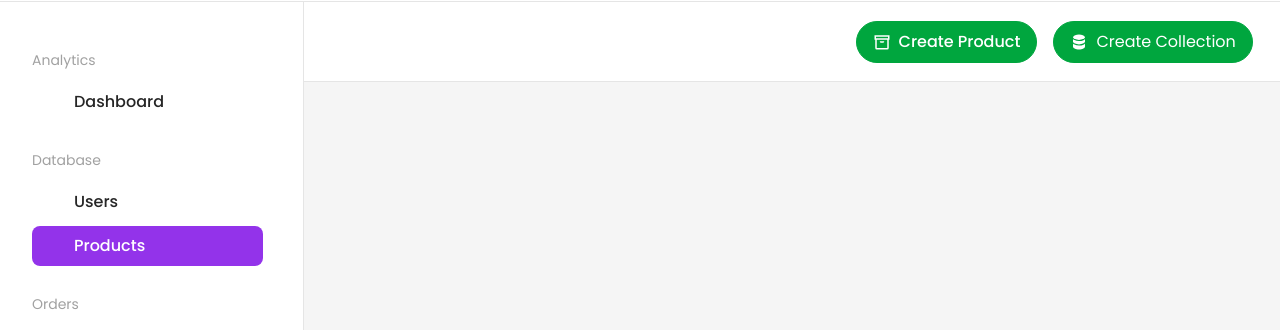
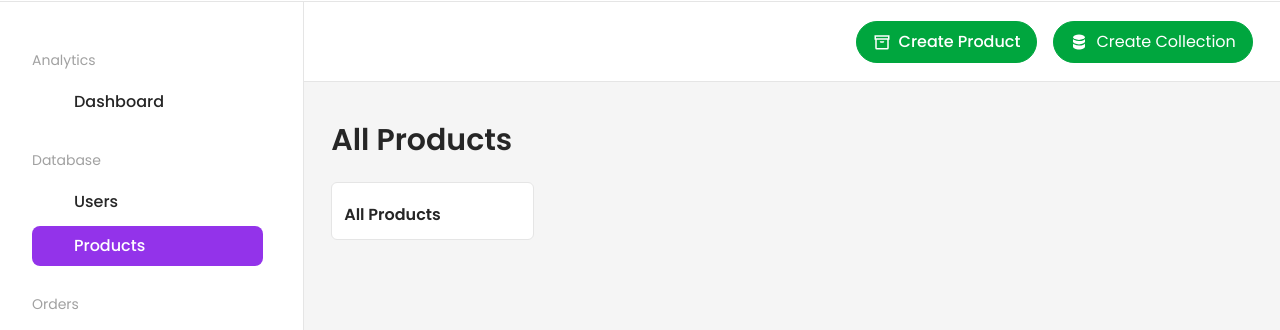
Before and after one commit to Nashiuz-Zaman/lumora-client, a Next.js app: page /admin/products in a window 1280 px wide. Shown: the part 110-440 px from the top of the page. Built offline with nearby package versions, Linux system fonts and the light colour scheme; some icons are missing.

Commit message:
Create central product management page and fix the admin layout

```diff
--- a/src/app/(admin)/admin/products/layout.tsx
+++ b/src/app/(admin)/admin/products/layout.tsx
@@ -1,4 +1,4 @@
-import AdminProductsLayoutMain from "@/components/layout-specific/admin/products/AdminProductsLayoutMain";
+import { AdminProductsLayoutMain } from "@/components/layout-specific/admin";
 import { ReactNode } from "react";
 
 const Layout = ({ children }: { children: ReactNode }) => {
--- a/src/app/(admin)/admin/products/page.tsx
+++ b/src/app/(admin)/admin/products/page.tsx
@@ -1,6 +1,6 @@
+// THIS IS A PAGE
+import { CollectionCard } from "@/components/page-specific";
 import { DashboardPageHeading, InnerContainer } from "@/components/shared";
-import { ProductSortOptions } from "@/constants/product";
-import Link from "next/link";
 
 export const metadata = {
   title: "Central Products Management | Admin Panel",
@@ -8,25 +8,12 @@ export const metadata = {
 
 const AdminCentralProductManagementPage = () => {
   return (
-    <InnerContainer>
-      <DashboardPageHeading
-        className="mb-10 text-primary"
-        text={"All Products"}
-      />
+    <InnerContainer className="grow">
+      <section className="py-10">
+        <DashboardPageHeading className="mb-6" text={"All Products"} />
 
-      <Link
-        className="inline-block mb-20"
-        href={`/admin/database/products/all-products?page=1&sort=${ProductSortOptions[0]?.value}`}
-      >
         <CollectionCard noDeleteBtn={true} title="All Products" />
-      </Link>
-
-      <DashboardPageHeading
-        className="mb-5 text-primary"
-        text={"Product Collections"}
-      />
-
-      {/* <Collections /> */}
+      </section>
     </InnerContainer>
   );
 };
--- a/src/components/layout-specific/admin/AdminLayoutMain.tsx
+++ b/src/components/layout-specific/admin/AdminLayoutMain.tsx
@@ -19,7 +19,7 @@ export const AdminLayoutMain = ({ children }: { children: ReactNode }) => {
 
       {height !== null && (
         <main
-          className="grow grid grid-cols-1 xl:grid-cols-[19rem_1fr] relative lg:static"
+          className="grow grid grid-cols-1 xl:grid-cols-[19rem_1fr] items-stretch relative lg:static"
           style={{ height: `calc(100vh - ${height}px)` }}
         >
           {/* Sm screen drawer navbar */}
--- a/src/components/layout-specific/admin/products/AdminProductsLayoutMain.tsx
+++ b/src/components/layout-specific/admin/products/AdminProductsLayoutMain.tsx
@@ -4,34 +4,27 @@
 import { ReactNode } from "react";
 
 // Hooks
-import { useElementHeight } from "@/hooks/useElementHeight";
 import { ProductsLayoutTopPanel } from "./ProductsLayoutTopPanel";
 import { CreateCollectionModal } from "@/components/modals";
 import { usePortalTarget } from "@/hooks";
 
 // Components
-const AdminProductsLayoutMain = ({ children }: { children: ReactNode }) => {
-  const { ref: topPanelRef, height } = useElementHeight<HTMLDivElement>();
+export const AdminProductsLayoutMain = ({
+  children,
+}: {
+  children: ReactNode;
+}) => {
   const { target, ref: portalRef } = usePortalTarget<HTMLDivElement>();
 
   return (
-    <div className="h-screen grid grid-rows-[auto_1fr]">
+    <div className="grid grid-rows-[auto_1fr] grow">
       {/* Top panel */}
-      <ProductsLayoutTopPanel ref={topPanelRef} portalRef={portalRef} />
+      <ProductsLayoutTopPanel portalRef={portalRef} />
 
       <CreateCollectionModal portalTarget={target} />
 
       {/* Main content */}
-      {height !== null && (
-        <div
-          className="overflow-y-auto flex flex-col"
-          style={{ height: `calc(100vh - ${height}px)` }}
-        >
-          {children}
-        </div>
-      )}
+      <div className="overflow-y-auto flex flex-col">{children}</div>
     </div>
   );
 };
-
-export default AdminProductsLayoutMain;
--- a/src/components/layout-specific/admin/products/ProductsLayoutTopPanel.tsx
+++ b/src/components/layout-specific/admin/products/ProductsLayoutTopPanel.tsx
@@ -3,19 +3,17 @@
 // Core / Third-party
 
 import { usePathname } from "next/navigation";
-import { Ref, useEffect, useState } from "react";
+import { useEffect, useState } from "react";
 
 // Components
 import { InnerContainer, LinkBtn } from "@/components/shared";
 import { ProductIcon } from "@/components/shared";
 
 interface ITopPanelProductsProps {
-  ref?: Ref<HTMLDivElement>;
   portalRef: (node: HTMLDivElement | null) => void;
 }
 
 export const ProductsLayoutTopPanel = ({
-  ref,
   portalRef,
 }: ITopPanelProductsProps) => {
   const path = usePathname();
@@ -32,10 +30,7 @@ export const ProductsLayoutTopPanel = ({
   if (!isClient) return null;
 
   return (
-    <div
-      ref={ref}
-      className="bg-white h-20 border-b border-neutral-200 flex items-center"
-    >
+    <div className="bg-white h-20 border-b border-neutral-200 flex items-center">
       <InnerContainer className="flex items-center h-full">
         {/* Create Product button */}
         {productsRootPageRegex.test(path) && (
--- a/src/components/page-specific/admin-dashboard-pages/all-products/CollectionCard.tsx
+++ b/src/components/page-specific/admin-dashboard-pages/all-products/CollectionCard.tsx
@@ -3,17 +3,17 @@
 import { ButtonBtnTrans } from "@/components/shared";
 import { TrashcanIcon } from "@/components/shared";
 
-const CollectionCard = ({
+export const CollectionCard = ({
   title,
   onDelete,
   noDeleteBtn = false,
 }: {
   title: string;
-  onDelete: () => void;
+  onDelete?: () => void;
   noDeleteBtn?: boolean;
 }) => {
   return (
-    <div className="px-3 py-3 border border-neutral-200 rounded-md bg-white shadow-sm">
+    <div className="px-3 py-3 border border-neutral-200 rounded-md bg-white inline-block">
       {!noDeleteBtn && (
         <ButtonBtnTrans
           type="button"
@@ -24,9 +24,7 @@ const CollectionCard = ({
           <TrashcanIcon />
         </ButtonBtnTrans>
       )}
-      <p className="font-semibold pr-20 mt-2 underline">{title}</p>
+      <p className="font-semibold pr-20 mt-2">{title}</p>
     </div>
   );
 };
-
-export default CollectionCard;
--- /dev/null
+++ b/src/components/page-specific/admin-dashboard-pages/index.ts
@@ -0,0 +1 @@
+export * from "./all-products/CollectionCard";
--- /dev/null
+++ b/src/components/page-specific/index.ts
@@ -0,0 +1,2 @@
+export * from "./home";
+export * from "./admin-dashboard-pages";
--- a/src/components/shared/DashboardPageHeading.tsx
+++ b/src/components/shared/DashboardPageHeading.tsx
@@ -6,7 +6,7 @@ export const DashboardPageHeading = ({
   className?: string;
 }) => {
   return (
-    <h2 className={`font-semibold text-3xl mb-10 capitalize ${className}`}>
+    <h2 className={`font-semibold text-3xl capitalize ${className}`}>
       {text}
     </h2>
   );
```
